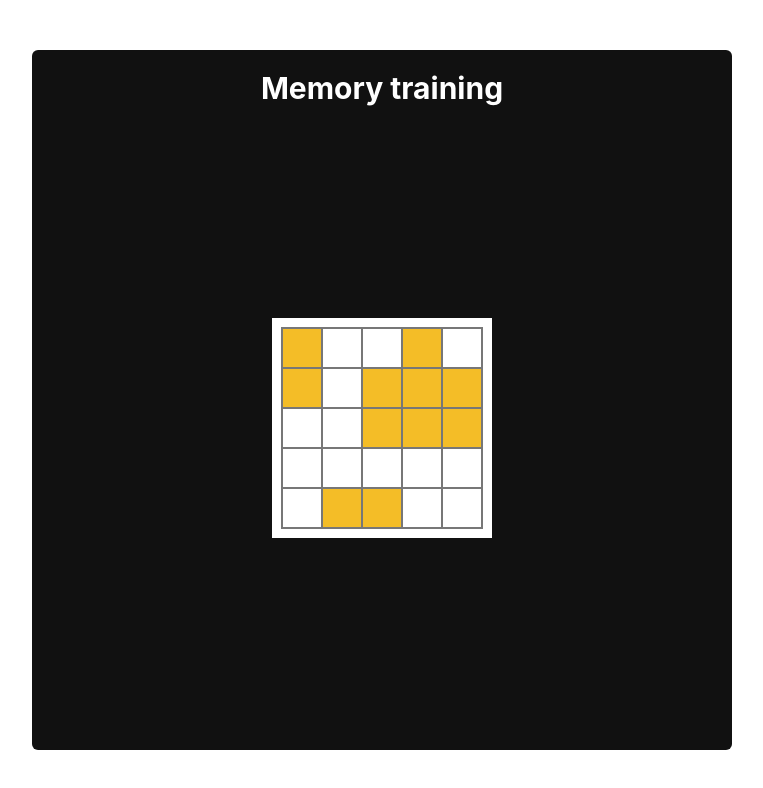
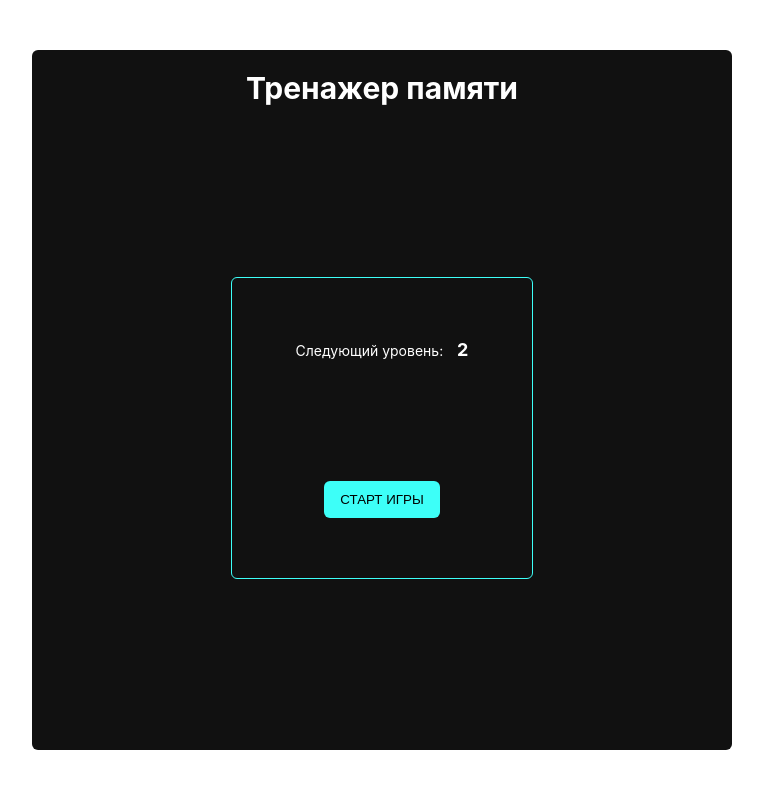
Before and after one commit to AlexMilweb/brain-games, a React (Create React App) app: page / in a window 1280 px wide. Shown: the top 788 px of the page, without its empty margins (258-1021 px from the left). Built offline with nearby package versions, Linux system fonts and the light colour scheme.

Commit message:
add main game logic

```diff
--- a/package.json
+++ b/package.json
@@ -28,5 +28,8 @@
       "last 1 firefox version",
       "last 1 safari version"
     ]
+  },
+  "devDependencies": {
+    "prop-types": "^15.7.2"
   }
 }
--- a/src/components/Main/Main.js
+++ b/src/components/Main/Main.js
@@ -1,19 +1,48 @@
 import React from "react";
 import { PlayingField } from "../PlayingField/PlayingField";
-import { MainStyled, GameName } from "./Main.styled";
+import {
+  MainStyled,
+  GameName,
+  StartScreen,
+  StartButton,
+  Level
+} from "./Main.styled";
 
 export class Main extends React.Component {
   state = {
-    level: 11,
-    widthField: 3,
-    countFields: 25,
-    fieldArray: []
+    level: 2,
+    widthField: 0,
+    countFields: 0,
+    fieldArray: [],
+    gameProcessArray: [],
+    gameProcess: false,
+    isStartGame: false,
+    rightAnswersCount: 0,
+    wrongAnswersCount: 0,
+    reloadGame: false
   };
 
-  componentDidMount() {
-    const { level } = this.state;
+  componentDidUpdate() {
+    const { rightAnswersCount, level, reloadGame } = this.state;
 
-    this.generateRandomArray(level);
+    if (rightAnswersCount === level) {
+      this.setState(prevState => {
+        const nextLevel =
+          prevState.wrongAnswersCount > 0
+            ? prevState.level - prevState.wrongAnswersCount
+            : prevState.level + 1;
+        return {
+          level: nextLevel,
+          rightAnswersCount: 0,
+          wrongAnswersCount: 0,
+          reloadGame: true
+        };
+      });
+    }
+
+    if (reloadGame) {
+      this.handleStartGame();
+    }
   }
 
   randomInteger = num => Math.floor(Math.random() * (num + 1));
@@ -46,9 +75,11 @@ export class Main extends React.Component {
     const numCells = fieldParams.countFields;
 
     let array = [];
+    let emptyArray = [];
 
     for (let i = 0; i < numCells; i++) {
       array.push("");
+      emptyArray.push("");
     }
 
     for (let j = 0; j < level; j++) {
@@ -63,22 +94,88 @@ export class Main extends React.Component {
 
     this.setState({
       fieldArray: array,
+      gameProcessArray: emptyArray,
       widthField: fieldParams.widthField,
       countFields: numCells
     });
   };
 
+  handleStartGame = () => {
+    const { level } = this.state;
+
+    this.generateRandomArray(level);
+
+    this.setState({
+      isStartGame: true,
+      gameProcess: false,
+      reloadGame: false
+    });
+
+    setTimeout(() => {
+      this.setState({
+        gameProcess: true
+      });
+    }, 3000);
+  };
+
+  handleClickOnItem = id => {
+    const { fieldArray } = this.state;
+
+    const numId = +id.replace("field_", "");
+
+    if (fieldArray[numId] !== "" && fieldArray[numId] !== "x") {
+      this.setState(prevState => {
+        return {
+          gameProcessArray: [
+            ...prevState.gameProcessArray.slice(0, numId),
+            (prevState.gameProcessArray[numId] = "o"),
+            ...prevState.gameProcessArray.slice(numId + 1)
+          ],
+          rightAnswersCount: prevState.rightAnswersCount + 1
+        };
+      });
+    } else {
+      this.setState(prevState => {
+        return {
+          gameProcessArray: [
+            ...prevState.gameProcessArray.slice(0, numId),
+            (prevState.gameProcessArray[numId] = "x"),
+            ...prevState.gameProcessArray.slice(numId + 1)
+          ],
+          wrongAnswersCount: prevState.wrongAnswersCount + 1
+        };
+      });
+    }
+  };
+
   render() {
-    const { fieldArray, widthField } = this.state;
-
-    if (fieldArray.length === 0) {
-      return null;
-    }
+    const {
+      fieldArray,
+      widthField,
+      gameProcess,
+      gameProcessArray,
+      isStartGame,
+      level
+    } = this.state;
 
     return (
       <MainStyled>
-        <GameName>Memory training</GameName>
-        <PlayingField fieldArray={fieldArray} widthField={widthField} />
+        <GameName>Тренажер памяти</GameName>
+        {isStartGame ? (
+          <PlayingField
+            hidden={gameProcess}
+            fieldArray={gameProcess ? gameProcessArray : fieldArray}
+            widthField={widthField}
+            onClick={this.handleClickOnItem}
+          />
+        ) : (
+          <StartScreen>
+            <Level>
+              Следующий уровень: <span>{level}</span>
+            </Level>
+            <StartButton onClick={this.handleStartGame}>Старт игры</StartButton>
+          </StartScreen>
+        )}
       </MainStyled>
     );
   }
--- a/src/components/Main/Main.styled.js
+++ b/src/components/Main/Main.styled.js
@@ -18,3 +18,36 @@ export const GameName = styled.h1`
   color: white;
   font-size: 30px;
 `;
+
+export const StartScreen = styled.div`
+  display: flex;
+  flex-direction: column;
+  justify-content: space-around;
+  align-items: center;
+  width: 300px;
+  height: 300px;
+  border-radius: 6px;
+  border: 1px solid #3dfff8;
+  margin-bottom: auto;
+`;
+
+export const StartButton = styled.button`
+  padding: 11px 16px;
+  border-radius: 6px;
+  background-color: #3dfff8;
+  border: none;
+  text-transform: uppercase;
+  cursor: pointer;
+`;
+
+export const Level = styled.div`
+  color: white;
+  text-align: center;
+  font-size: 14px;
+
+  span {
+    margin-left: 10px;
+    font-size: 18px;
+    font-weight: bold;
+  }
+`;
--- a/src/components/PlayingField/PlayingField.js
+++ b/src/components/PlayingField/PlayingField.js
@@ -1,4 +1,5 @@
 import React from "react";
+import pt from "prop-types";
 import {
   PlayingFieldStyled,
   FieldItem,
@@ -6,19 +7,39 @@ import {
 } from "./PlayingField.styled";
 
 export class PlayingField extends React.Component {
+  static propTypes = {
+    active: pt.bool,
+    hidden: pt.bool,
+    fieldArray: pt.array,
+    widthField: pt.number,
+    onClick: pt.func
+  };
+
+  handleClick = e => {
+    this.props.onClick(e.target.getAttribute("id"));
+  };
+
   renderFieldItems = () => {
-    const { fieldArray } = this.props;
+    const { fieldArray, hidden } = this.props;
 
     return fieldArray.map((item, index) => {
-      return <FieldItem key={index} active={item !== ""} />;
+      return (
+        <FieldItem
+          onClick={this.handleClick}
+          id={`field_${index}`}
+          key={index}
+          active={(!hidden && item !== "") || item === "o"}
+          isWrong={item === "x"}
+        />
+      );
     });
   };
 
   render() {
-    const { widthField } = this.props;
+    const { widthField, hidden } = this.props;
 
     return (
-      <PlayingFieldStyled>
+      <PlayingFieldStyled hidden={!hidden}>
         <FieldContainer widthField={widthField}>
           {this.renderFieldItems()}
         </FieldContainer>
--- a/src/components/PlayingField/PlayingField.styled.js
+++ b/src/components/PlayingField/PlayingField.styled.js
@@ -7,6 +7,12 @@ export const PlayingFieldStyled = styled.div`
   padding: 10px;
   background-color: white;
   margin-bottom: auto;
+
+  ${props =>
+    props.hidden &&
+    css`
+      pointer-events: none;
+    `};
 `;
 
 export const FieldContainer = styled.div`
@@ -20,10 +26,17 @@ export const FieldItem = styled.div`
   width: 40px;
   height: 40px;
   box-shadow: inset 0 0 0 1px #777;
+  cursor: pointer;
 
   ${props =>
     props.active &&
     css`
-      background-color: #f4bd27;
+      background-color: #3dfff8;
+    `};
+
+  ${props =>
+    props.isWrong &&
+    css`
+      background-color: #dd3030;
     `};
 `;
```
Also changed, not shown: 1 other file (tests, documents, lock files or other folders).
